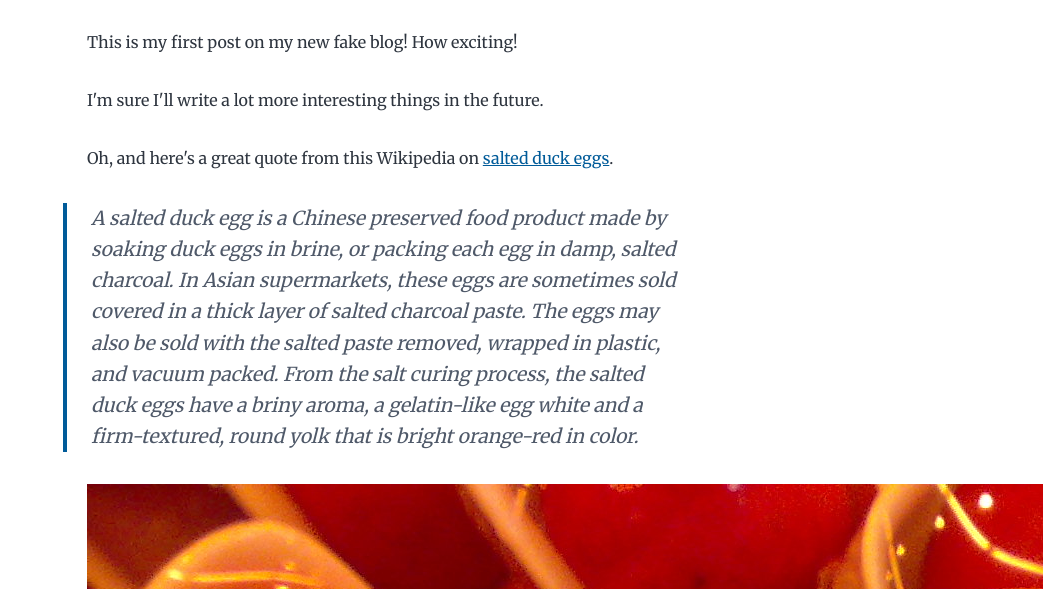
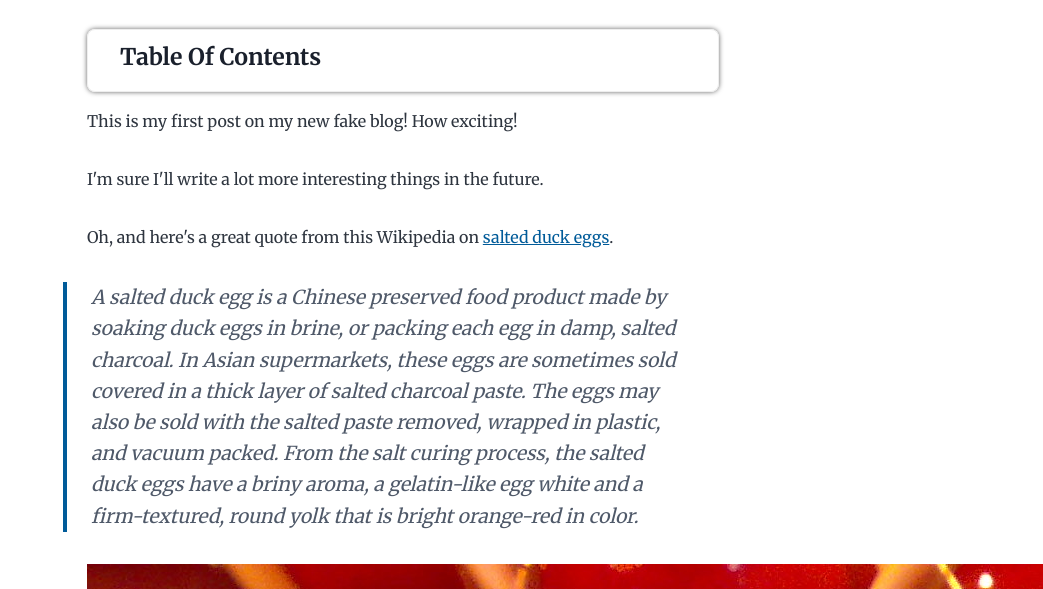
Before and after one commit to shinshin86/gatsby-table-of-contents-sample, a Gatsby site: page /hello-world/ in a window 1280 px wide. Shown: the part 211-800 px from the top of the page, without its empty margins (237-1280 px from the left). Built offline with nearby package versions, Linux system fonts and the light colour scheme; Gatsby itself is replaced by a stand-in of ours; some packages are replaced by stand-ins of ours.

Commit message:
Add table of contents

```diff
--- a/gatsby-config.js
+++ b/gatsby-config.js
@@ -45,6 +45,7 @@ module.exports = {
           `gatsby-remark-prismjs`,
           `gatsby-remark-copy-linked-files`,
           `gatsby-remark-smartypants`,
+          `gatsby-remark-autolink-headers`,
         ],
       },
     },
--- a/package.json
+++ b/package.json
@@ -16,13 +16,14 @@
     "gatsby-plugin-offline": "^3.4.0",
     "gatsby-plugin-react-helmet": "^3.4.0",
     "gatsby-plugin-sharp": "^2.8.0",
+    "gatsby-remark-autolink-headers": "^2.7.0",
     "gatsby-remark-copy-linked-files": "^2.4.0",
     "gatsby-remark-images": "^3.5.1",
     "gatsby-remark-prismjs": "^3.7.0",
     "gatsby-remark-responsive-iframe": "^2.5.0",
     "gatsby-remark-smartypants": "^2.4.0",
     "gatsby-source-filesystem": "^2.5.0",
-    "gatsby-transformer-remark": "^2.10.0",
+    "gatsby-transformer-remark": "^2.12.0",
     "gatsby-transformer-sharp": "^2.6.0",
     "prismjs": "^1.22.0",
     "react": "^16.12.0",
--- a/src/style.css
+++ b/src/style.css
@@ -331,3 +331,24 @@ a:focus {
     list-style-position: inside;
   }
 }
+
+/* table of contents */
+.table-of-content {
+  max-width: 700px;
+  margin: 1rem auto;
+  border: solid #eee 1px;
+  border-radius: 8px;
+  box-shadow :0px 0px 5px #666;
+  padding: 0.5rem 0.5rem 0.5rem 2rem;
+}
+
+.table-of-content > p {
+  font-size: var(--fontSize-3);
+  font-weight: var(--fontWeight-bold);
+  color: var(--color-heading);
+  margin-bottom: 8px;
+}
+
+.table-of-content *  {
+  list-style: none !important;
+}
--- a/src/templates/blog-post.js
+++ b/src/templates/blog-post.js
@@ -25,6 +25,10 @@ const BlogPostTemplate = ({ data, location }) => {
           <h1 itemProp="headline">{post.frontmatter.title}</h1>
           <p>{post.frontmatter.date}</p>
         </header>
+        <div className="table-of-content">
+          <p>Table Of Contents</p>
+          <div dangerouslySetInnerHTML={{ __html: post.tableOfContents }} />
+        </div>
         <section
           dangerouslySetInnerHTML={{ __html: post.html }}
           itemProp="articleBody"
@@ -81,6 +85,11 @@ export const pageQuery = graphql`
       id
       excerpt(pruneLength: 160)
       html
+      tableOfContents(
+        absolute: false
+        pathToSlugField: "frontmatter.path"
+        maxDepth: 6
+      )
       frontmatter {
         title
         date(formatString: "MMMM DD, YYYY")
```
Also changed, not shown: 1 other file.
